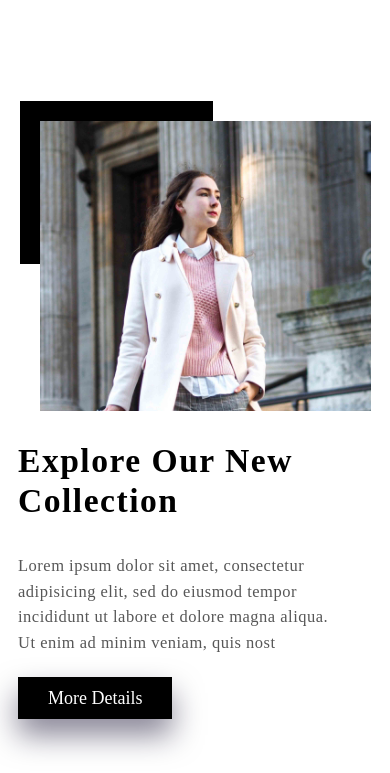
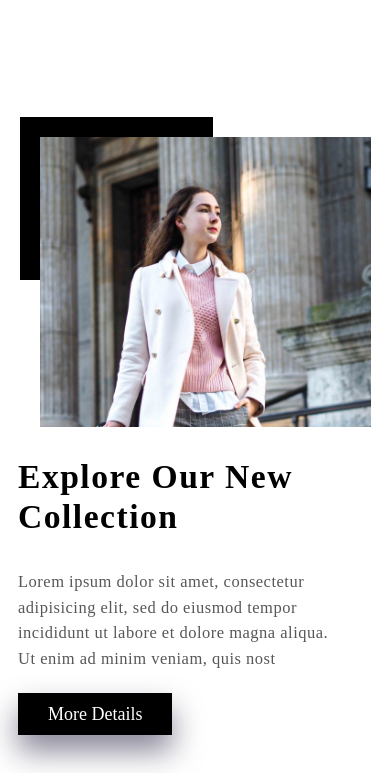
Before and after one commit to ryanadityaa/our-store, a plain HTML site: page index.html in a window 390 px wide. Shown: the part 931-1704 px from the top of the page. Drawn offline with nearby package versions, Linux system fonts and the light colour scheme.

Commit message:
update padding top container 2

```diff
--- a/index.css
+++ b/index.css
@@ -1035,7 +1035,7 @@ footer .container-content .content .sub-title2 a:hover {
         margin: auto;
         top:61.5em;
         position: relative;
-        padding-top: 3em;
+        padding-top: 4em;
     }
     .container2 .container-image {
         height: 250px;
```
